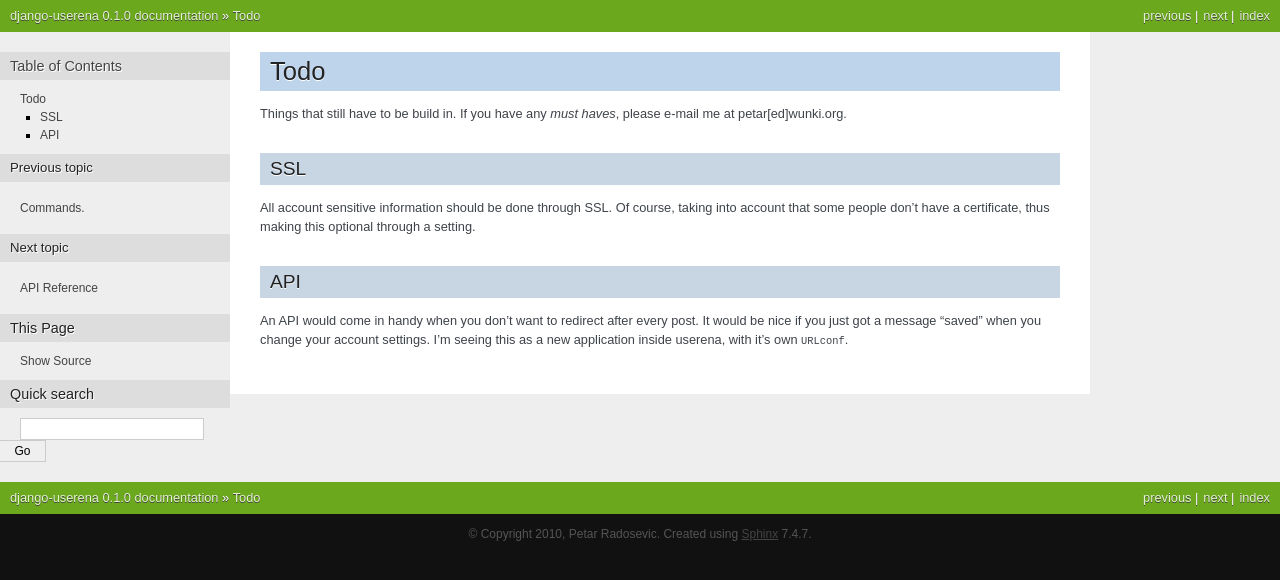
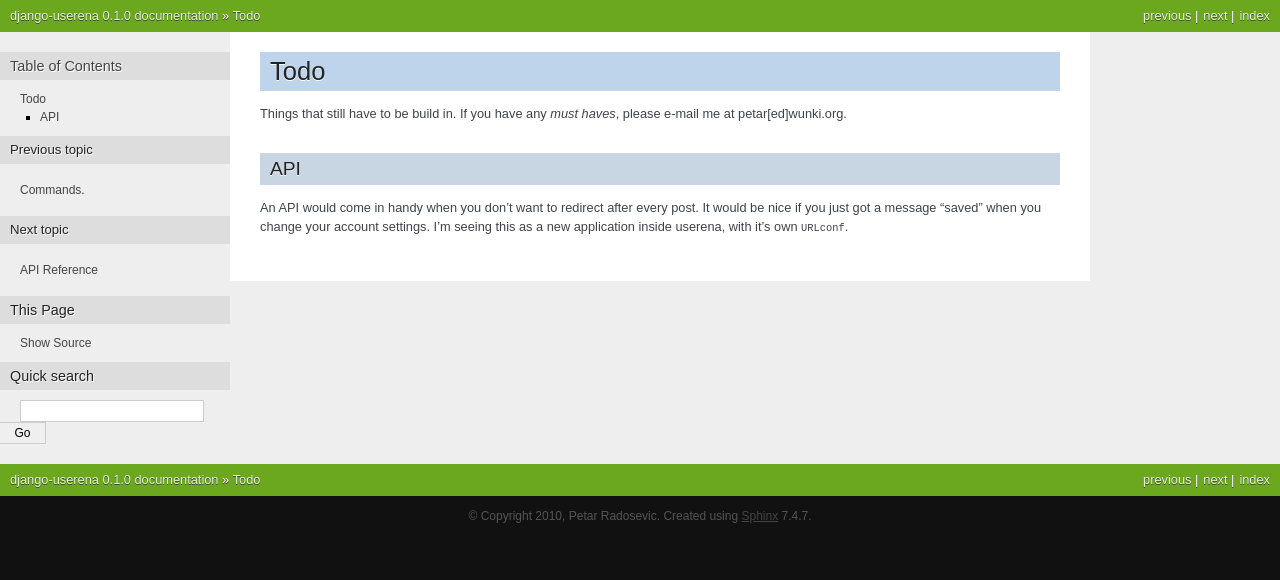
Before and after one commit to napster0125/django-ena-for-user, a Sphinx documentation site: the page built from docs/todo.rst, in a window 1280 px wide. Shown: the top 580 px of the page. Built offline with Sphinx 7.4.7, drawn with Linux system fonts in a browser that asks for light colours.

Commit message:
Update docs

```diff
--- a/docs/api/managers.rst
+++ b/docs/api/managers.rst
@@ -10,5 +10,5 @@
 AccountManager
 --------------
 
-.. autoclass:: userena.managers.AccountManager
+.. autoclass:: userena.managers.UserenaUserManager
    :members:
--- a/docs/todo.rst
+++ b/docs/todo.rst
@@ -6,13 +6,6 @@
 Things that still have to be build in. If you have any *must haves*, please
 e-mail me at petar[ed]wunki.org.
 
-SSL
----
-
-All account sensitive information should be done through SSL. Of course, taking
-into account that some people don't have a certificate, thus making this
-optional through a setting.
-
 API
 ---
 
```
Also changed, not shown: docs/api/models.rst (+1 -6 lines), docs/api/views.rst (+11 -6 lines), 1 other file.
